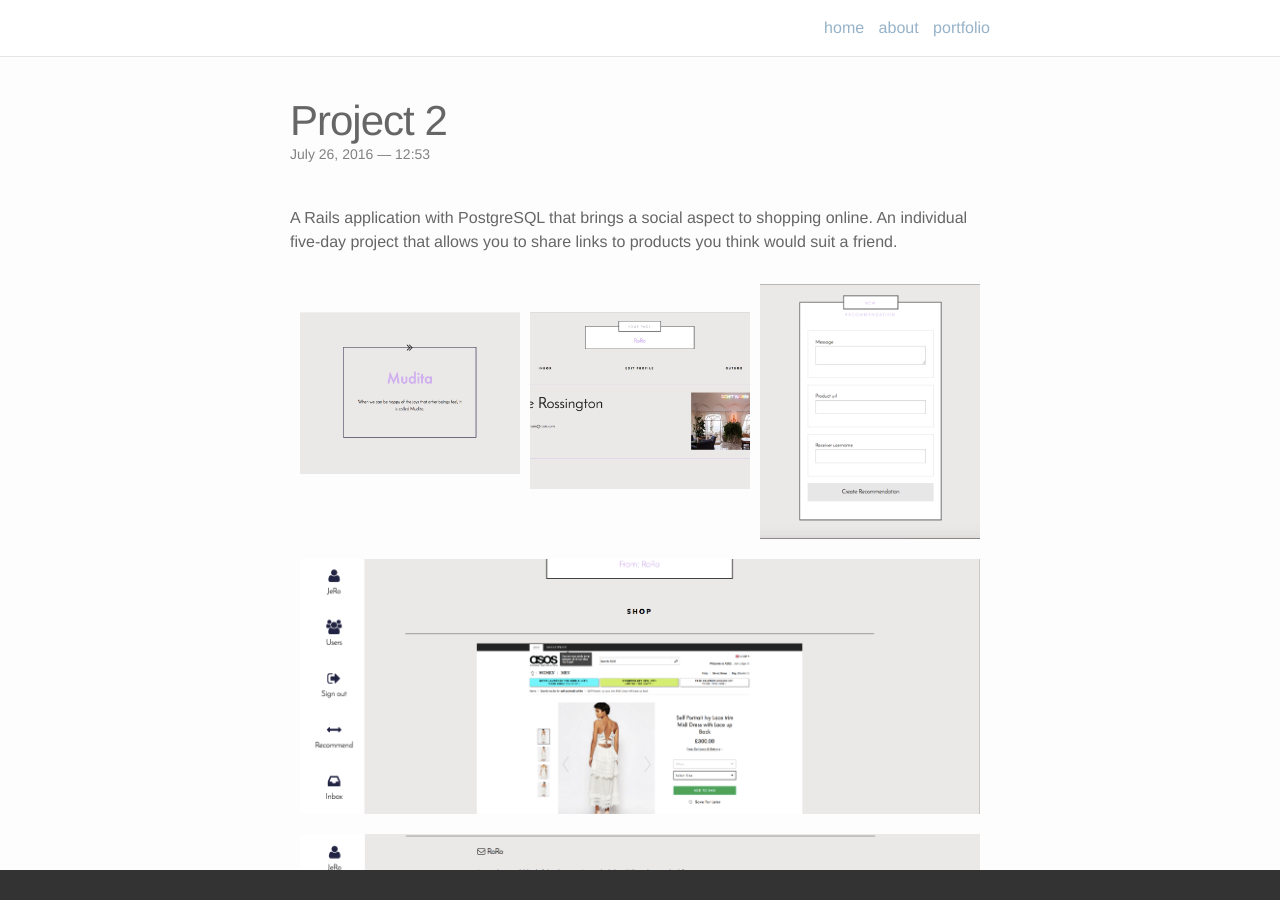
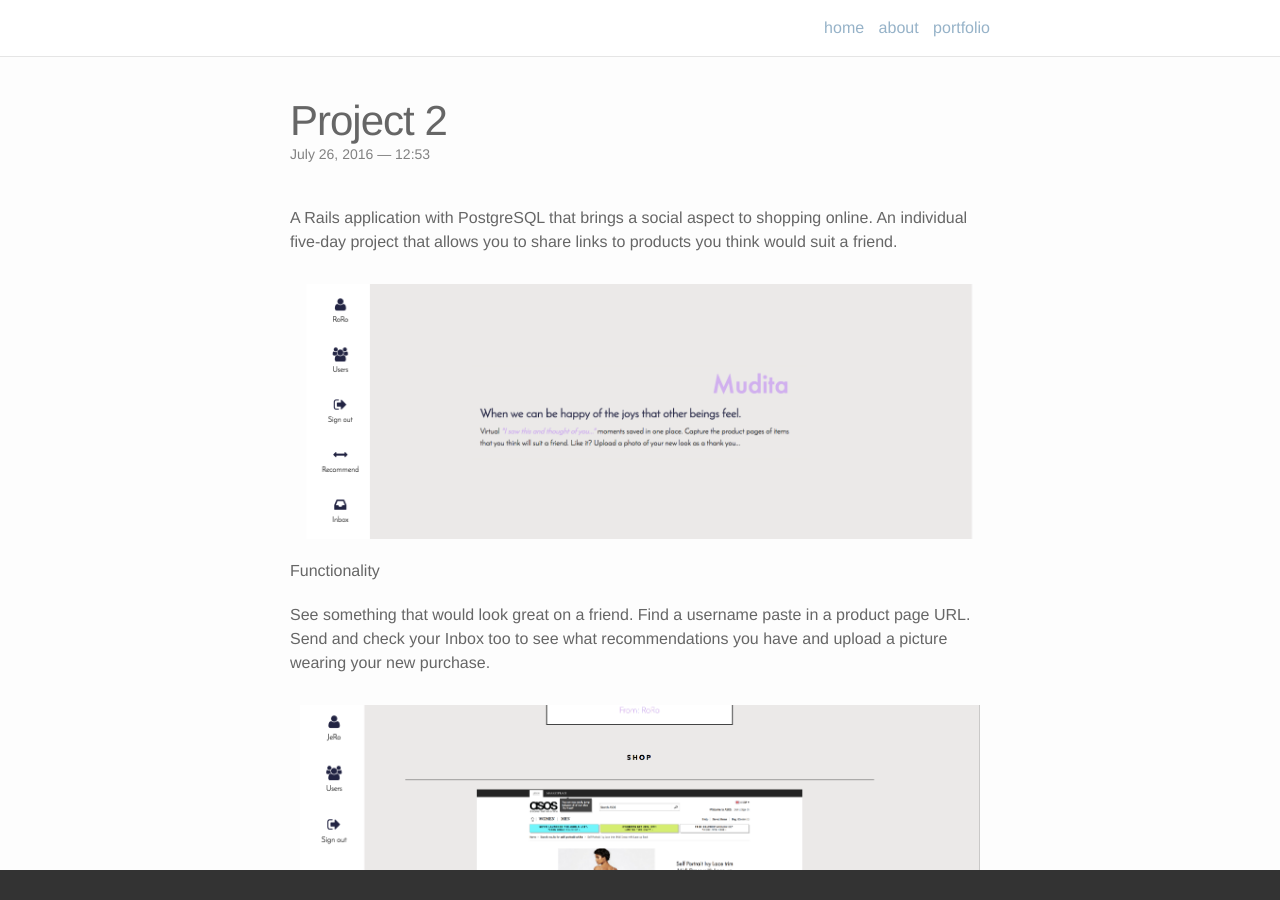
Before and after one commit to RosannaRossington/RosannaRossington.github.io, a Jekyll site: the page built from _portfolio/2_project.markdown, in a window 1280 px wide and 900 px high. Built offline with Jekyll 4.4.1, drawn with Linux system fonts in a browser that asks for light colours; nearby versions of some CDN libraries.

Commit message:
project2 page check

```diff
--- a/_portfolio/2_project.markdown
+++ b/_portfolio/2_project.markdown
@@ -7,12 +7,18 @@ img: /img/blue.jpg
 
 A Rails application with PostgreSQL that brings a social aspect to shopping online.
 An individual five-day project that allows you to share links to products you think would suit a friend.
+<div class="img_row">
+  <img class="col three" src="{{ site.baseurl }}/img/portfolio/MuditaWelcome.png" alt="" title="example image"/>
+</div>
+<div class="col three caption">
 
-<div class="img_row">
-	<img class="col one" src="{{ site.baseurl }}/img/portfolio/MuditaHome.png" alt="" title="example image"/>
-	<img class="col one" src="{{ site.baseurl }}/img/portfolio/MuditaUser.png" alt="" title="example image"/>
-	<img class="col one" src="{{ site.baseurl }}/img/portfolio/MuditaRec.png" alt="" title="example image"/>
 </div>
+
+
+  Functionality
+
+  See something that would look great on a friend. Find a username paste in a product page URL. Send and check your Inbox too to see what recommendations you have and upload a picture wearing your new purchase.
+
 <div class="img_row">
   <img class="col three" src="{{ site.baseurl }}/img/portfolio/MuditaInbox.png" alt="" title="example image"/>
 </div>
@@ -21,26 +27,16 @@ An individual five-day project that allows you to share links to products you th
 </div>
 <div class="col three caption">
 </div>
-  Functionality
 
-  See something that would look great on a friend. Find a username paste in a product page URL. Send and check your Inbox too to see what recommendations you have and upload a picture wearing your new purchase.
-<div class="img_row">
-	<img class="col three" src="{{ site.baseurl }}/img/portfolio/MuditaWelcome.png" alt="" title="example image"/>
-</div>
-<div class="col three caption">
-
-</div>
 Technologies
 
 A Ruby on Rails application that uses the Devise gem to setup an authentication process to register, login and log out users (creating and destroying sessions). Created a PostgreSQL database performing SQL queries, to list and register users, create recommendations and add comments. Managed the creation of tables and alterations using migrations to add functionality such as user profile images and comments to recommendation feeds. The Carrierwave gem allows users to upload a profile picture, with a default image loaded if the user chooses not to, and style pictures in the feed too. The main functionality is due to the Gastly gem that takes screenshots of web pages using built-in Phantom.js and MiniMagick to scrape the inputted URL. The application customises templates from Foundation styled using SCSS and SASS with JavaScript and jQuery to add style features too.
 
 
-<!-- <div class="img_row">
-	<img class="col two" src="{{ site.baseurl }}/img/6.jpg" alt="" title="example image"/>
-	<img class="col one" src="{{ site.baseurl }}/img/11.jpg" alt="" title="example image"/>
+<div class="img_row">
+  <img class="col two" src="{{ site.baseurl }}/img/portfolio/MuditaUser.png" alt="" title="example image"/>
+  <img class="col two" src="{{ site.baseurl }}/img/portfolio/MuditaRec.png" alt="" title="example image"/>
 </div>
-<div class="col three caption">
-</div> -->
 
 
 <br/><br/><br/>
```
